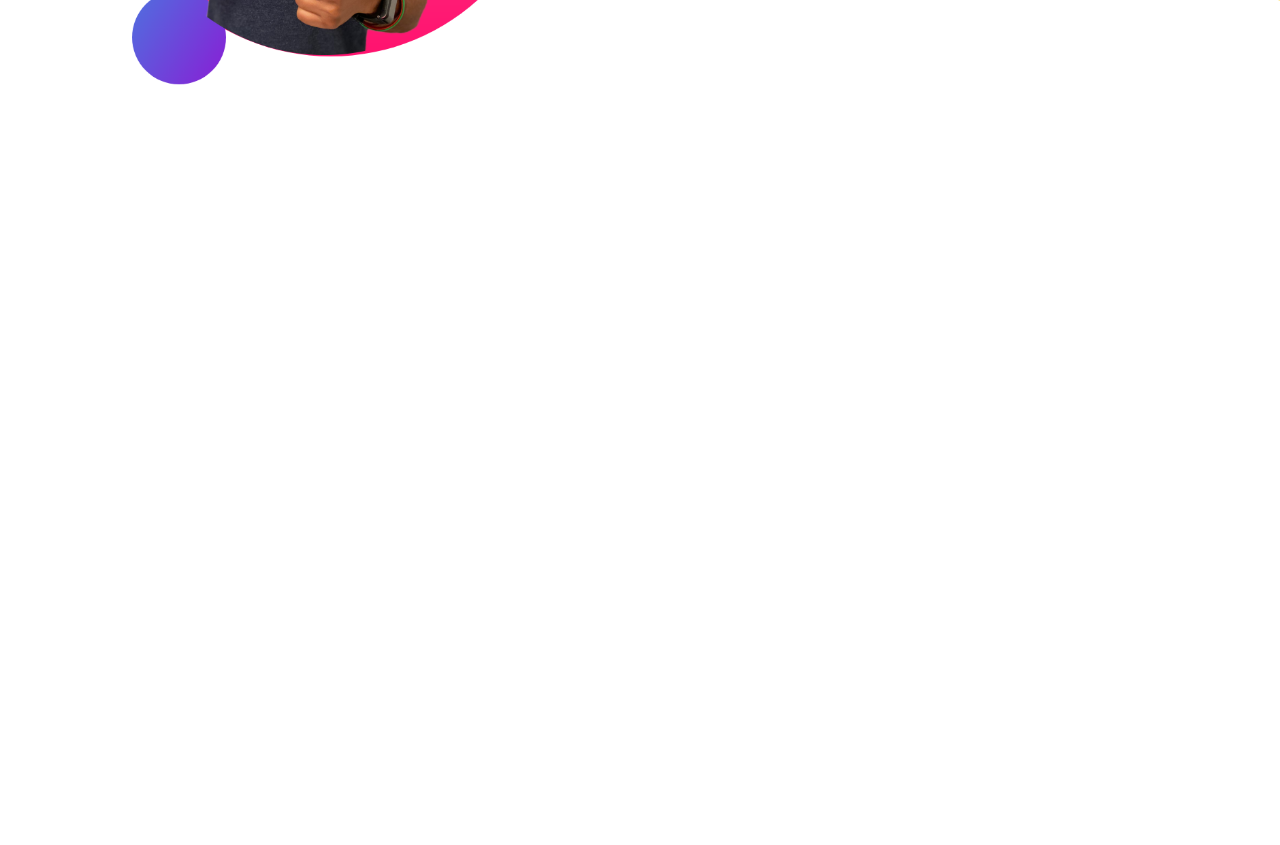
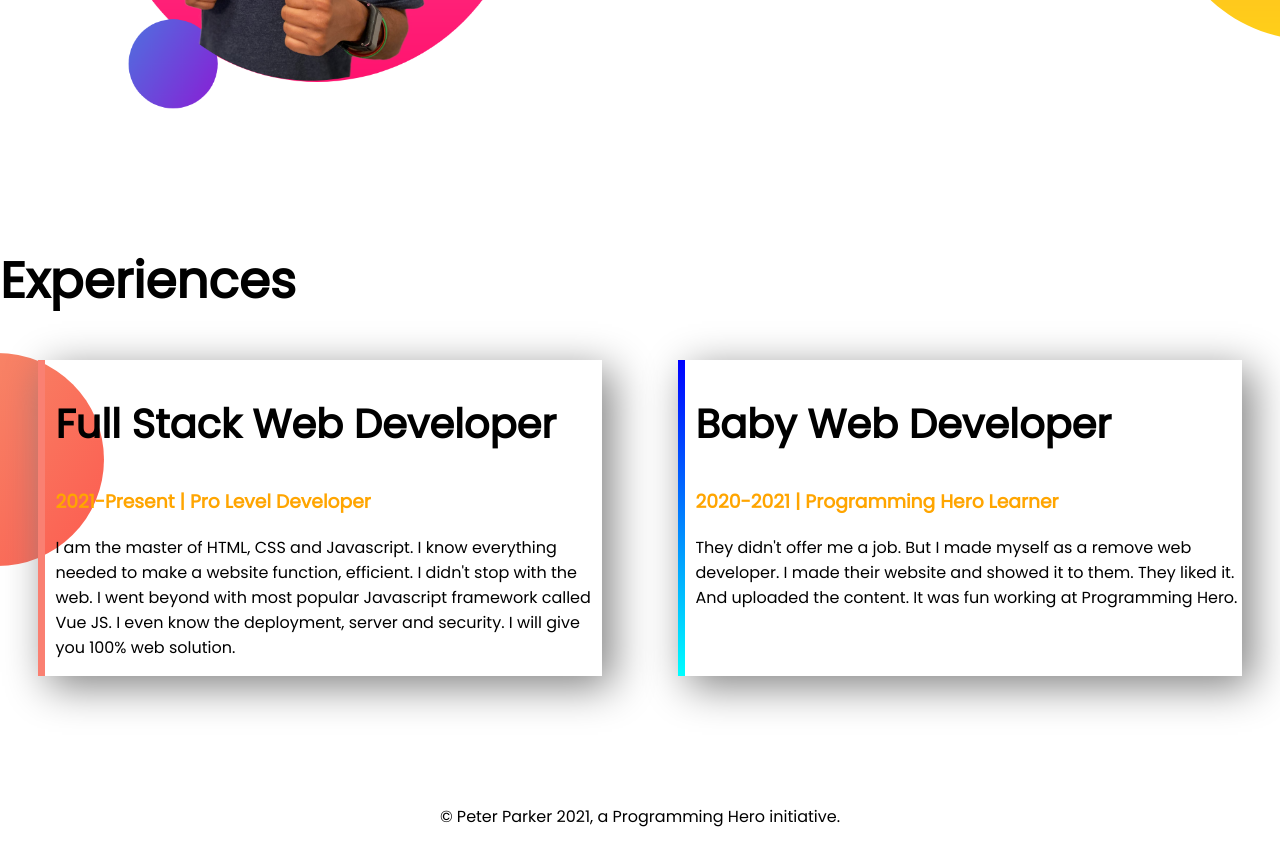
Before and after one commit to Umratul/developer-portfolio, a plain HTML site: page index.html in a window 1280 px wide. Shown: the part 1000-1845 px from the top of the page. Before the commit the page ends 1220 px from the top, so only its background shows below. Drawn offline with Linux system fonts and the light colour scheme.

Commit message:
project-complete

```diff
--- a/index.html
+++ b/index.html
@@ -11,7 +11,7 @@
     <link rel="stylesheet" href="style.css">
 </head>
 <body>
- <section class="top-banner">
+ <section class="top-banner flexible-container">
     <div class="half-width">
         <h1>Welcome To</h1>
         <h1><span class="orange">Umratul Omama</span> World!</h1>
@@ -25,7 +25,7 @@
        </div>
 
  </section>
-<section class="dream-bg">
+<section class="dream-bg flexible-container">
     <div class="half-width">
         <img src="images/jhankar2.png" alt="jhanker-pic2">
        </div>
@@ -35,7 +35,24 @@
         <p>I already learned the basic HTML and CSS. I can build any simple website. I can even teach my grandma how to make simple website. My goal is to build 3 websites and learn advanced topics.</p>
     <a class="link-button" target="_blank" href="">DOWNLOAD RESUME</a>
        </div>
-
 </section>
+<section class="experience-area">
+    <h1>Experiences</h1>
+    <div class="flexible-container">
+        <div id="web-dev-experience" class="experience-item">
+            <h2>Full Stack Web Developer</h2>
+            <h3 class="orange">2021-Present | Pro Level Developer</h3>
+            <p>I am the master of HTML, CSS and Javascript. I know everything needed to make a website function, efficient. I didn't stop with the web. I went beyond with most popular Javascript framework called Vue JS. I even know the deployment, server and security. I will give you 100% web solution.</p>
+        </div>
+    <div id="baby-web-dev-experience" class="experience-item">
+        <h2>Baby Web Developer</h2>
+        <h3 class="orange">2020-2021 | Programming Hero Learner</h3>
+        <p>They didn't offer me a job. But I made myself as a remove web developer. I made their website and showed it to them. They liked it. And uploaded the content. It was fun working at Programming Hero.</p>
+    </div>
+    </div>
+</section>
+<footer>
+    <p>© Peter Parker 2021, a Programming Hero initiative.</p>
+</footer>
 </body>
 </html>
--- a/style.css
+++ b/style.css
@@ -5,17 +5,20 @@ body{
 h1{
     font-size: 50px;
 }
+h2{
+    font-size: 40px;
+}
 .orange{
     color:orange;
 }
-section{
+.flexible-container{
     display: flex;
-    padding-left:5%;
     margin-bottom: 10%;
 
 }
 .half-width{
     width: 50%;
+    padding-left:5%;
 }
 .half-width img{
     width: 80%;
@@ -37,3 +40,29 @@ section{
     background-repeat: no-repeat;
     background-position: right;
 }
+.experience-item{
+    width:50%;
+    margin-left: 3%;
+    margin-right: 3%;
+    padding-left: 10px;
+    box-shadow: 10px 10px 40px gray;
+
+}
+.experience-area{
+    background-image: url(images/exp-bg.png);
+    background-repeat: no-repeat;
+    background-position: left;
+
+}
+#web-dev-experience {
+    border-left: 7px solid salmon;
+
+}
+#baby-web-dev-experience {
+    border-left: 7px solid;
+    border-image: linear-gradient(blue,cyan);
+    border-image-slice: 1;
+}
+footer p{
+    text-align: center;
+}
```
